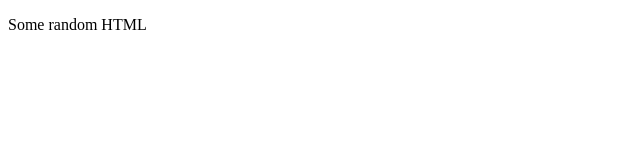
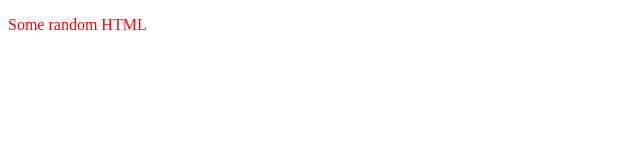
Before and after one commit to Kai-NCC/Healthy-Lifestyles-test, an Eleventy site: page src/index.njk in a window 1280 px wide. Shown: the whole page, without its empty margins (0-640 px from the left). Built offline with nearby package versions, Linux system fonts and the light colour scheme; Eleventy itself is replaced by a stand-in of ours; files that its build step writes are made by us from their sources.

Commit message:
initial setup

```diff
--- a/src/_includes/template.njk
+++ b/src/_includes/template.njk
@@ -4,6 +4,7 @@
   <meta charset="UTF-8">
   <meta http-equiv="X-UA-Compatible" content="IE=edge">
   <meta name="viewport" content="width=device-width, initial-scale=1.0">
+  <link rel="stylesheet" href="/css/style.css">
   <title>Healthy Lifestyles test</title>
 </head>
 <body>
--- /dev/null
+++ b/src/sass/style.scss
@@ -0,0 +1,3 @@
+p {
+  color: red;
+}
```
Also changed, not shown: package.json (+9 -3 lines), .eleventy.js, 1 other file.
